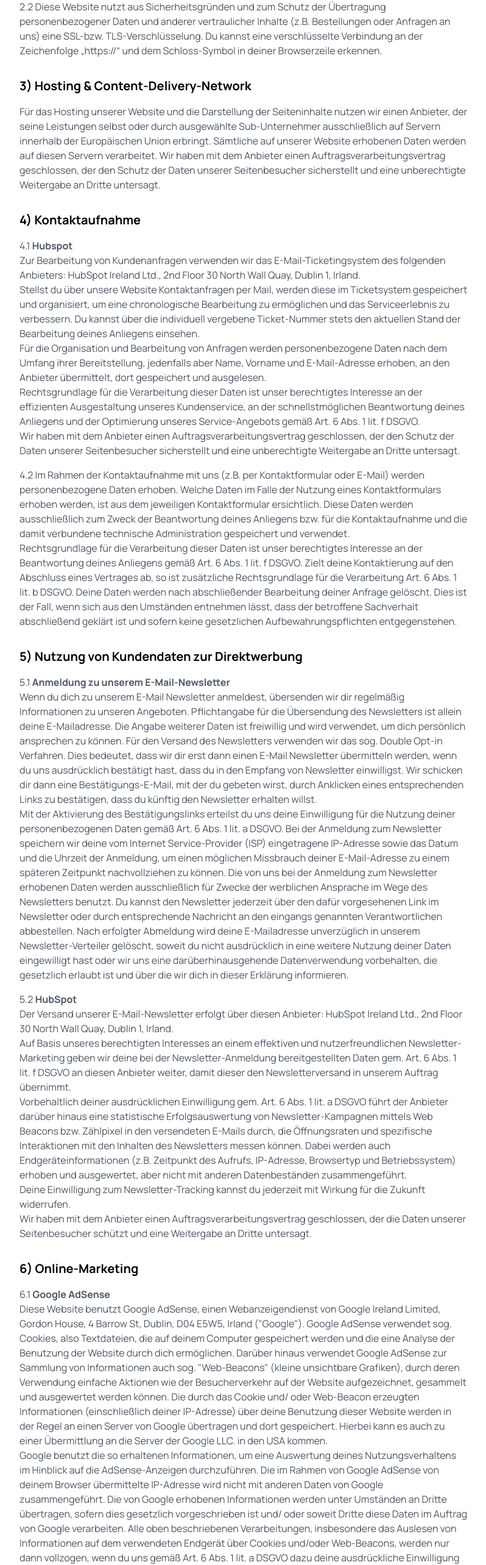
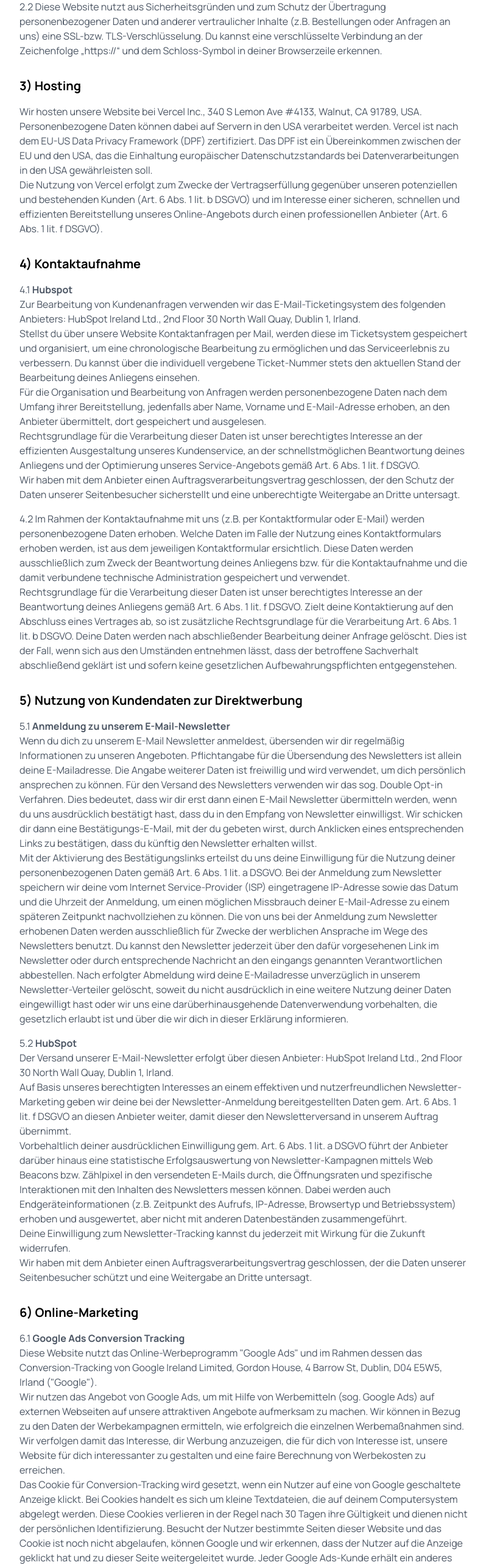
Before and after one commit to NextGenForumDEV/nextgen-webseite-test1, a website: page datenschutzerklarung.html in a window 1280 px wide. Shown: the part 1073-3640 px from the top of the page at 61% size, without its empty margins (240-1038 px from the left). Drawn offline with nearby package versions, Linux system fonts and the light colour scheme.

Commit message:
Update Datenschutzerklärung

```diff
--- a/datenschutzerklarung.html
+++ b/datenschutzerklarung.html
@@ -125,14 +125,16 @@
                     </section>
 
                     <section>
-                        <h2 class="text-xl font-bold text-black dark:text-white mb-4">3) Hosting &
-                            Content-Delivery-Network</h2>
-                        <p>Für das Hosting unserer Website und die Darstellung der Seiteninhalte nutzen wir einen
-                            Anbieter, der seine Leistungen selbst oder durch ausgewählte Sub-Unternehmer ausschließlich
-                            auf Servern innerhalb der Europäischen Union erbringt. Sämtliche auf unserer Website
-                            erhobenen Daten werden auf diesen Servern verarbeitet. Wir haben mit dem Anbieter einen
-                            Auftragsverarbeitungsvertrag geschlossen, der den Schutz der Daten unserer Seitenbesucher
-                            sicherstellt und eine unberechtigte Weitergabe an Dritte untersagt.</p>
+                        <h2 class="text-xl font-bold text-black dark:text-white mb-4">3) Hosting</h2>
+                        <p>Wir hosten unsere Website bei Vercel Inc., 340 S Lemon Ave #4133, Walnut, CA 91789,
+                            USA.<br>Personenbezogene Daten können dabei auf Servern in den USA verarbeitet werden.
+                            Vercel ist nach dem EU-US Data Privacy Framework (DPF) zertifiziert. Das DPF ist ein
+                            Übereinkommen zwischen der EU und den USA, das die Einhaltung europäischer
+                            Datenschutzstandards bei Datenverarbeitungen in den USA gewährleisten soll.<br>Die Nutzung
+                            von Vercel erfolgt zum Zwecke der Vertragserfüllung gegenüber unseren potenziellen und
+                            bestehenden Kunden (Art. 6 Abs. 1 lit. b DSGVO) und im Interesse einer sicheren, schnellen
+                            und effizienten Bereitstellung unseres Online-Angebots durch einen professionellen Anbieter
+                            (Art. 6 Abs. 1 lit. f DSGVO).</p>
                     </section>
 
                     <section>
@@ -210,34 +212,35 @@
 
                     <section>
                         <h2 class="text-xl font-bold text-black dark:text-white mb-4">6) Online-Marketing</h2>
-                        <p class="mb-4">6.1 <strong>Google AdSense</strong><br>Diese Website benutzt Google AdSense,
-                            einen Webanzeigendienst von Google Ireland Limited, Gordon House, 4 Barrow St, Dublin, D04
-                            E5W5, Irland ("Google"). Google AdSense verwendet sog. Cookies, also Textdateien, die auf
-                            deinem Computer gespeichert werden und die eine Analyse der Benutzung der Website durch dich
-                            ermöglichen. Darüber hinaus verwendet Google AdSense zur Sammlung von Informationen auch
-                            sog. "Web-Beacons" (kleine unsichtbare Grafiken), durch deren Verwendung einfache Aktionen
-                            wie der Besucherverkehr auf der Website aufgezeichnet, gesammelt und ausgewertet werden
-                            können. Die durch das Cookie und/ oder Web-Beacon erzeugten Informationen (einschließlich
-                            deiner IP-Adresse) über deine Benutzung dieser Website werden in der Regel an einen Server
-                            von Google übertragen und dort gespeichert. Hierbei kann es auch zu einer Übermittlung an
-                            die Server der Google LLC. in den USA kommen.<br>Google benutzt die so erhaltenen
-                            Informationen, um eine Auswertung deines Nutzungsverhaltens im Hinblick auf die
-                            AdSense-Anzeigen durchzuführen. Die im Rahmen von Google AdSense von deinem Browser
-                            übermittelte IP-Adresse wird nicht mit anderen Daten von Google zusammengeführt. Die von
-                            Google erhobenen Informationen werden unter Umständen an Dritte übertragen, sofern dies
-                            gesetzlich vorgeschrieben ist und/ oder soweit Dritte diese Daten im Auftrag von Google
-                            verarbeiten. Alle oben beschriebenen Verarbeitungen, insbesondere das Auslesen von
-                            Informationen auf dem verwendeten Endgerät über Cookies und/oder Web-Beacons, werden nur
-                            dann vollzogen, wenn du uns gemäß Art. 6 Abs. 1 lit. a DSGVO dazu deine ausdrückliche
-                            Einwilligung erteilt hast. Ohne diese Einwilligungserteilung unterbleibt der Einsatz von
-                            Google AdSense während deines Seitenbesuchs.<br>Du kannst deine erteilte Einwilligung
-                            jederzeit mit Wirkung für die Zukunft widerrufen, indem du diesen Dienst in dem auf der
-                            Webseite bereitgestellten „Cookie-Consent-Tool“ deaktivierst.<br>Für Datenübermittlungen in
-                            die USA hat sich der Anbieter dem EU-US-Datenschutzrahmen (EU-US Data Privacy Framework)
-                            angeschlossen, das auf Basis eines Angemessenheitsbeschlusses der Europäischen Kommission
-                            die Einhaltung des europäischen Datenschutzniveaus sicherstellt.<br>Googles
-                            Datenschutzbestimmungen sind hier einsehbar: <a
-                                href="https://www.google.de/policies/privacy/" target="_blank" rel="noopener noreferrer"
+                        <p class="mb-4">6.1 <strong>Google Ads Conversion Tracking</strong><br>Diese Website nutzt das
+                            Online-Werbeprogramm "Google Ads" und im Rahmen dessen das Conversion-Tracking von Google
+                            Ireland Limited, Gordon House, 4 Barrow St, Dublin, D04 E5W5, Irland ("Google").<br>Wir
+                            nutzen das Angebot von Google Ads, um mit Hilfe von Werbemitteln (sog. Google Ads) auf
+                            externen Webseiten auf unsere attraktiven Angebote aufmerksam zu machen. Wir können in Bezug
+                            zu den Daten der Werbekampagnen ermitteln, wie erfolgreich die einzelnen Werbemaßnahmen
+                            sind. Wir verfolgen damit das Interesse, dir Werbung anzuzeigen, die für dich von Interesse
+                            ist, unsere Website für dich interessanter zu gestalten und eine faire Berechnung von
+                            Werbekosten zu erreichen.<br>Das Cookie für Conversion-Tracking wird gesetzt, wenn ein
+                            Nutzer auf eine von Google geschaltete Anzeige klickt. Bei Cookies handelt es sich um kleine
+                            Textdateien, die auf deinem Computersystem abgelegt werden. Diese Cookies verlieren in der
+                            Regel nach 30 Tagen ihre Gültigkeit und dienen nicht der persönlichen Identifizierung.
+                            Besucht der Nutzer bestimmte Seiten dieser Website und das Cookie ist noch nicht abgelaufen,
+                            können Google und wir erkennen, dass der Nutzer auf die Anzeige geklickt hat und zu dieser
+                            Seite weitergeleitet wurde. Jeder Google Ads-Kunde erhält ein anderes Cookie. Cookies können
+                            somit nicht über die Websites von Google Ads-Kunden nachverfolgt werden. Die mithilfe des
+                            Conversion-Cookies eingeholten Informationen dienen dazu, Conversion-Statistiken für Google
+                            Ads-Kunden zu erstellen, die sich für Conversion-Tracking entschieden haben. Die Kunden
+                            erfahren die Gesamtanzahl der Nutzer, die auf ihre Anzeige geklickt haben und zu einer mit
+                            einem Conversion-Tracking-Tag versehenen Seite weitergeleitet wurden. Sie erhalten jedoch
+                            keine Informationen, mit denen sich Nutzer persönlich identifizieren lassen.<br>Die
+                            Verarbeitung dieser Daten erfolgt auf Grundlage deiner Einwilligung gemäß Art. 6 Abs. 1 lit.
+                            a DSGVO. Du kannst deine Einwilligung jederzeit mit Wirkung für die Zukunft
+                            widerrufen.<br>Für Datenübermittlungen in die USA hat sich der Anbieter dem
+                            EU-US-Datenschutzrahmen (EU-US Data Privacy Framework) angeschlossen, das auf Basis eines
+                            Angemessenheitsbeschlusses der Europäischen Kommission die Einhaltung des europäischen
+                            Datenschutzniveaus sicherstellt.<br>Weitere Informationen zu den Datenschutzbestimmungen von
+                            Google findest du unter: <a href="https://www.google.de/policies/privacy/" target="_blank"
+                                rel="noopener noreferrer"
                                 class="text-[#0E4B94] dark:text-[#2CD9C3] hover:underline">https://www.google.de/policies/privacy/</a>
                         </p>
                         <p>6.2 <strong>HubSpot</strong><br>Diese Website nutzt für die Erbringung und Synchronisation
@@ -263,31 +266,10 @@
                             unberechtigte Weitergabe an Dritte untersagt.</p>
                     </section>
 
-                    <section>
-                        <h2 class="text-xl font-bold text-black dark:text-white mb-4">7) Webanalysedienste</h2>
-                        <p><strong>1&1 IONOS WebAnalytics</strong><br>Diese Website nutzt den Webanalysedienst des
-                            folgenden Anbieters: 1&1 IONOS Internet SE, Elgendorfer Str. 57, 56410 Montabaur,
-                            Deutschland.<br>Mithilfe von Cookies und/oder vergleichbaren Technologien (Tracking-Pixel,
-                            Web-Beacons, Algorithmen zum Auslesen von Endgeräte- und Browserinformationen) erhebt und
-                            speichert der Dienst pseudonymisierte Besucherdaten, darunter Informationen des verwendeten
-                            Endgeräts wie die IP-Adresse und Browserinformationen, um sie für statistische Analysen des
-                            Nutzungsverhaltens auf unserer Website auszuwerten und pseudonymisierte Nutzungsprofile zu
-                            erstellen. Unter anderem ist so die Auswertung von Bewegungsmustern (sog. Heatmaps) möglich,
-                            welche die Dauer von Seitenbesuchen sowie Interaktionen mit Seiteninhalten (z. B.
-                            Texteingaben, Scrollen, Klicks und Mouse-Overs) aufzeigen. Die Pseudonymisierung schließt
-                            eine direkte Personenbeziehbarkeit grundsätzlich aus. Eine Zusammenführung mit auf andere
-                            Weise erhobenen Klardaten zu deiner Person findet nicht statt.<br>Alle oben beschriebenen
-                            Verarbeitungen, insbesondere das Auslesen oder Speichern von Informationen auf dem
-                            verwendeten Endgerät, werden nur dann vollzogen, wenn du uns gemäß Art. 6 Abs. 1 lit. a
-                            DSGVO dazu deine ausdrückliche Einwilligung erteilt hast. Du kannst deine erteilte
-                            Einwilligung jederzeit mit Wirkung für die Zukunft widerrufen, indem du diesen Dienst in dem
-                            auf der Webseite bereitgestellten „Cookie-Consent-Tool“ deaktivierst.<br>Wir haben mit dem
-                            Anbieter einen Auftragsverarbeitungsvertrag geschlossen, der den Schutz der Daten unserer
-                            Seitenbesucher sicherstellt und eine unberechtigte Weitergabe an Dritte untersagt.</p>
-                    </section>
+
 
                     <section>
-                        <h2 class="text-xl font-bold text-black dark:text-white mb-4">8) Seitenfunktionalitäten</h2>
+                        <h2 class="text-xl font-bold text-black dark:text-white mb-4">7) Seitenfunktionalitäten</h2>
                         <p><strong>LinkedIn-Plugins</strong><br>Auf unserer Website werden Plugins des sozialen
                             Netzwerkes des folgenden Anbieters verwendet: LinkedIn Ireland Unlimited Company, Wilton
                             Place, Dublin 2, Irland.<br>Diese Plugins ermöglichen direkte Interaktionen mit Inhalten auf
@@ -315,8 +297,8 @@
                     </section>
 
                     <section>
-                        <h2 class="text-xl font-bold text-black dark:text-white mb-4">9) Rechte des Betroffenen</h2>
-                        <p class="mb-4">9.1 Das geltende Datenschutzrecht gewährt dir gegenüber uns als Verantwortlichen
+                        <h2 class="text-xl font-bold text-black dark:text-white mb-4">8) Rechte des Betroffenen</h2>
+                        <p class="mb-4">8.1 Das geltende Datenschutzrecht gewährt dir gegenüber uns als Verantwortlichen
                             hinsichtlich der Verarbeitung deiner personenbezogenen Daten die nachstehenden
                             Betroffenenrechte (Auskunfts- und Interventionsrechte), wobei für die jeweiligen
                             Ausübungsvoraussetzungen auf die angeführte Rechtsgrundlage verwiesen wird:</p>
@@ -330,7 +312,7 @@
                             <li>Recht auf Widerruf erteilter Einwilligungen gemäß Art. 7 Abs. 3 DSGVO;</li>
                             <li>Recht auf Beschwerde gemäß Art. 77 DSGVO.</li>
                         </ul>
-                        <p class="mb-4">9.2 WIDERSPRUCHSRECHT<br>WENN WIR IM RAHMEN EINER INTERESSENABWÄGUNG DEINE
+                        <p class="mb-4">8.2 WIDERSPRUCHSRECHT<br>WENN WIR IM RAHMEN EINER INTERESSENABWÄGUNG DEINE
                             PERSONENBEZOGENEN DATEN AUFGRUND UNSERES ÜBERWIEGENDEN BERECHTIGTEN INTERESSES VERARBEITEN,
                             HAST DU DAS JEDERZEITIGE RECHT, AUS GRÜNDEN, DIE SICH AUS DEINER BESONDEREN SITUATION
                             ERGEBEN, GEGEN DIESE VERARBEITUNG WIDERSPRUCH MIT WIRKUNG FÜR DIE ZUKUNFT
@@ -347,7 +329,7 @@
                     </section>
 
                     <section>
-                        <h2 class="text-xl font-bold text-black dark:text-white mb-4">10) Dauer der Speicherung
+                        <h2 class="text-xl font-bold text-black dark:text-white mb-4">9) Dauer der Speicherung
                             personenbezogener Daten</h2>
                         <p class="mb-4">Die Dauer der Speicherung von personenbezogenen Daten bemisst sich anhand der
                             jeweiligen Rechtsgrundlage, am Verarbeitungszweck und – sofern einschlägig – zusätzlich
```
Also changed, not shown: kontakt.html (+1 -1 lines).
